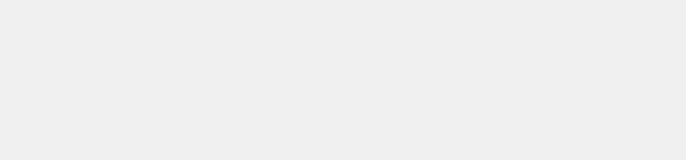
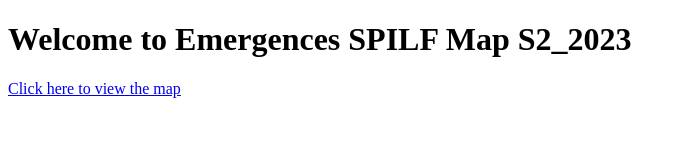
Before and after one commit to Alexbuvat/SPILF, a plain HTML site: page index.html in a window 1280 px wide. Shown: the whole page, without its empty margins (0-686 px from the left). Drawn offline with Linux system fonts and the light colour scheme.

Commit message:
Update index.html

```diff
--- a/index.html
+++ b/index.html
@@ -1,25 +1,13 @@
 <!DOCTYPE html>
 <html>
-    <head>
-        <title>Emergences Map S2 2023</title>
-        <style>
-            body {
-                display: flex;
-                justify-content: center;
-                align-items: center;
-                height: 100vh;
-                margin: 0;
-                background-color: #f0f0f0;
-                font-family: Arial, sans-serif;
-            }
-            iframe {
-                border: none;
-                width: 80%;
-                height: 80%;
-            }
-        </style>
-    </head>
-    <body>
-        <iframe src="map.html" title="Emergences Map S2 2023"></iframe>
-    </body>
+<head>
+    <meta charset="UTF-8">
+    <title>Emergences SPILF Map</title>
+</head>
+<body>
+    <h1>Welcome to Emergences SPILF Map S2_2023</h1>
+    <p>
+        <a href="mapS2_2023.html">Click here to view the map</a>
+    </p>
+</body>
 </html>
```
